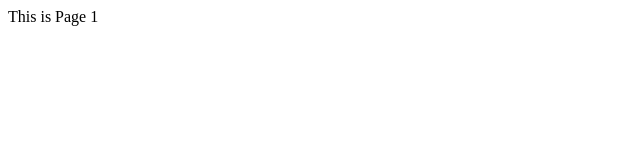
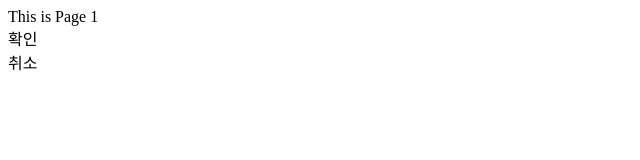
Before and after one commit to Gwanghun-Im/tab-ui, a Next.js app: page /page1 in a window 1280 px wide. Shown: the top 160 px of the page, without its empty margins (0-640 px from the left). Built offline with nearby package versions, Linux system fonts and the light colour scheme.

Commit message:
customAlert 추가

```diff
--- /dev/null
+++ b/app/component/customAlert/index.tsx
@@ -0,0 +1,34 @@
+"use client"
+
+import { useAppDispatch, useAppSelector } from "@/app/store/hooks"
+import { hideAlert } from "@/app/store/reducers/customAlert"
+
+const CustomAlert = () => {
+  const dispatch = useAppDispatch()
+  const {open, title, message, confirmText, cancleText, onConfirm, onCancle} = useAppSelector(state => state.customAlert)
+
+  const handleConfirm = () => {
+    onConfirm?.()
+    dispatch(hideAlert())
+  }
+
+  const handleCancle = () => {
+    onCancle?.()
+    dispatch(hideAlert())
+  }
+
+  return (
+    <>
+      <div hidden={open}>
+        <div className="header">{title}</div>
+        <div className="message">{message}</div>
+        <div className="footer">
+          <div className="confirm" onClick={handleConfirm}>{confirmText}</div>
+          <div className="cancle" onClick={handleCancle}>{cancleText}</div>
+        </div>
+      </div>
+    </>
+  )
+}
+
+export default CustomAlert
--- a/app/layout.tsx
+++ b/app/layout.tsx
@@ -2,6 +2,7 @@
 import { ReactNode } from "react";
 import { Provider } from "react-redux";
 import store from "./store"; // Redux store 경로를 확인하세요
+import CustomAlert from "./component/customAlert";
 
 interface RootLayoutProps {
   children: ReactNode; // children의 타입을 명시적으로 지정
@@ -11,7 +12,10 @@ export default function RootLayout({ children }: RootLayoutProps) {
   return (
     <html lang="en">
       <body>
-        <Provider store={store}>{children}</Provider>
+        <Provider store={store}>
+          {children}
+          <CustomAlert/>
+        </Provider>
       </body>
     </html>
   );
--- /dev/null
+++ b/app/store/reducers/customAlert.ts
@@ -0,0 +1,44 @@
+// app/store/reducers/customAlertSlice.ts
+import { createSlice, PayloadAction } from "@reduxjs/toolkit";
+
+interface CustomAlertState {
+  open:boolean
+  title: string
+  reLogin?: boolean
+  message: string
+  confirmText?: string
+  cancleText?: string
+  onConfirm?(): void
+  onCancle?(): void
+}
+
+const initialState: CustomAlertState = {
+  open: false,
+  title: "",
+  message: "",
+  confirmText: "확인",
+  cancleText: "취소"
+};
+
+const customAlertSlice = createSlice({
+  name: "customAlert",
+  initialState,
+  reducers: {
+    openAlert(state: CustomAlertState, action: PayloadAction<CustomAlertState>) {
+      state.open = true
+      state.title = action.payload.title
+      state.reLogin = action.payload.reLogin
+      state.message = action.payload.message
+      state.confirmText = action.payload.confirmText
+      state.onConfirm = action.payload.onConfirm
+      state.onCancle = action.payload.onCancle
+    },
+    hideAlert(state: CustomAlertState) {
+      state.open = false
+    },
+  },
+});
+
+// export const getCustomAlert = (state: any) => state.customAlert
+export const { openAlert, hideAlert } = customAlertSlice.actions;
+export default customAlertSlice.reducer;
--- a/app/store/reducers/index.ts
+++ b/app/store/reducers/index.ts
@@ -1,10 +1,12 @@
 // app/store/reducers/index.ts
 import { combineReducers } from "@reduxjs/toolkit";
 import userReducer from "./userSlice";
+import customAlert from "./customAlert";
 
 // 리듀서를 결합
 const rootReducer = combineReducers({
   user: userReducer,
+  customAlert: customAlert,
 });
 
 export type RootState = ReturnType<typeof rootReducer>; // RootState 타입 정의
```
